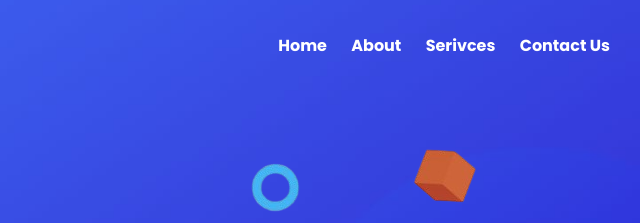
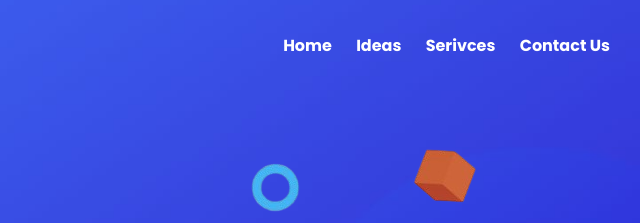
Before and after one commit to YousiefSameh/firstClient, a plain HTML site: page index.html in a window 1280 px wide. Shown: the top 223 px of the page, 640-1280 px from the left. Drawn offline with Linux system fonts and the light colour scheme.

Commit message:
Update Home Page

```diff
--- a/index.html
+++ b/index.html
@@ -16,7 +16,7 @@
         <h1 class="logo">LOGO</h1>
         <div class="links">
           <a href="#">Home</a>
-          <a href="#">About</a>
+          <a href="opinion.html">Ideas</a>
           <a href="#">Serivces</a>
           <a href="#">Contact Us</a>
         </div>
```
